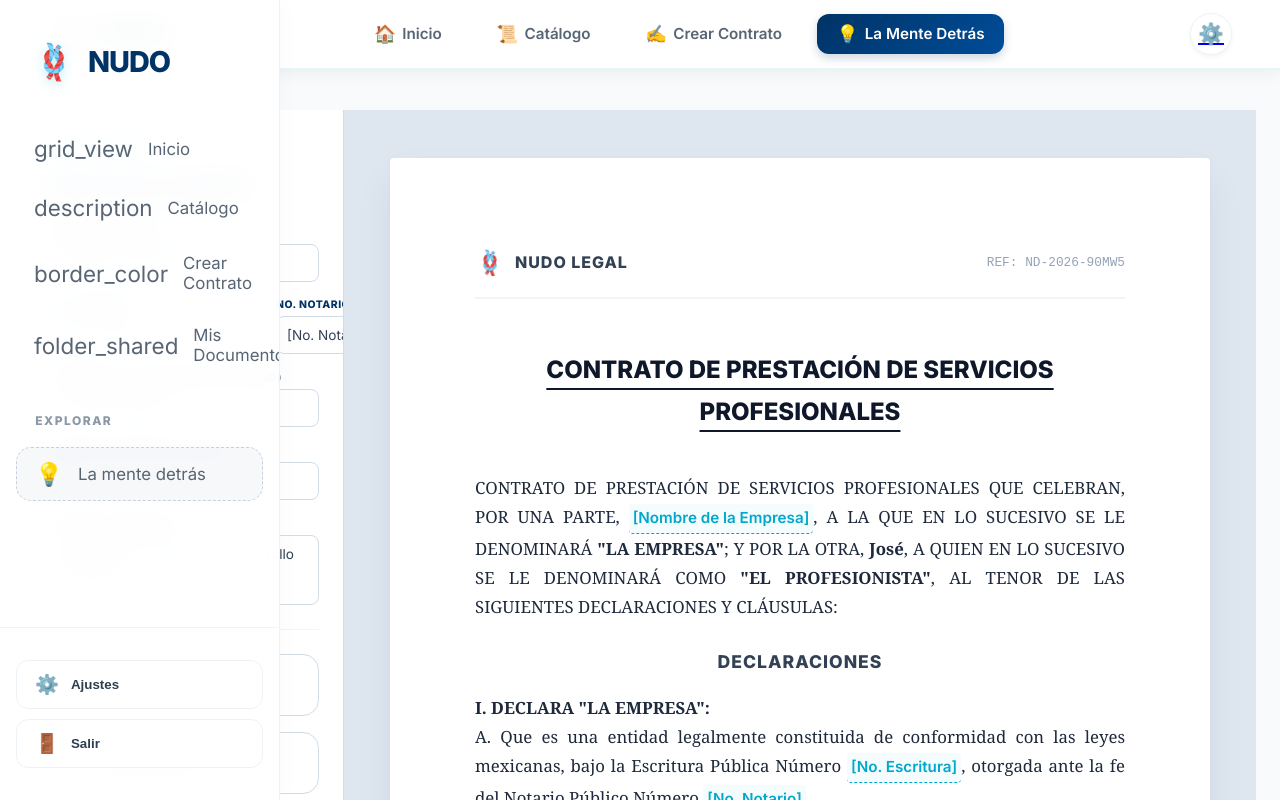
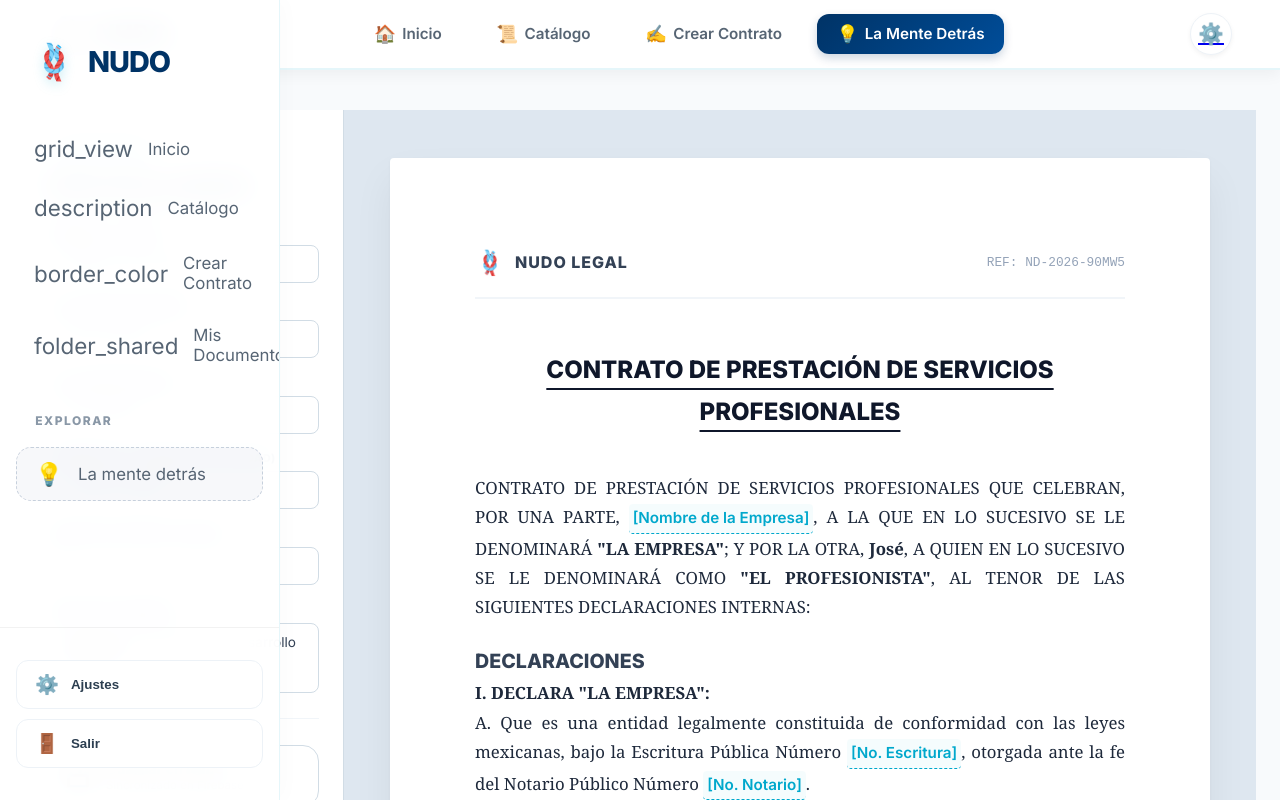
Before and after one commit to ssjoseduardo2002/nudo, an Angular app: page /editor-contrato in a window 1280 px wide. Built offline with nearby package versions, Linux system fonts and the light colour scheme; sample sign-in values are in the browser's storage.

Commit message:
editor-contrato.html

```diff
--- a/src/app/componentes_de_vistas/editor-contrato/editor-contrato.html
+++ b/src/app/componentes_de_vistas/editor-contrato/editor-contrato.html
@@ -7,41 +7,39 @@
         <h3>Estructura NUDO</h3>
       </div>
 
-      <div class="grupo-herramientas" style="display: flex; flex-direction: column; gap: 1rem;">
+      <div class="grupo-herramientas">
 
-        <div class="control-rapido-input" style="display: flex; flex-direction: column; gap: 5px;">
-          <label style="font-size: 0.7rem; font-weight: 800; color: var(--nudo-primario); text-transform: uppercase;">Empresa / Cliente</label>
-          <input type="text" [(ngModel)]="contratoFinal.nombreEmpresa" style="padding: 10px; border-radius: 8px; border: 1px solid #d1dce5; font-family: 'Inter', sans-serif; font-size: 0.85rem; outline: none;" />
+        <div class="control-rapido-input">
+          <label>Empresa / Cliente</label>
+          <input type="text" [(ngModel)]="contratoFinal.nombreEmpresa" />
         </div>
 
-        <div style="display: flex; gap: 10px;">
-          <div class="control-rapido-input" style="display: flex; flex-direction: column; gap: 5px; flex: 1;">
-            <label style="font-size: 0.65rem; font-weight: 800; color: var(--nudo-primario); text-transform: uppercase;">No. Escritura</label>
-            <input type="text" [(ngModel)]="contratoFinal.noEscritura" style="padding: 10px; border-radius: 8px; border: 1px solid #d1dce5; font-family: 'Inter', sans-serif; font-size: 0.85rem; outline: none;" />
-          </div>
-
-          <div class="control-rapido-input" style="display: flex; flex-direction: column; gap: 5px; flex: 1;">
-            <label style="font-size: 0.65rem; font-weight: 800; color: var(--nudo-primario); text-transform: uppercase;">No. Notario</label>
-            <input type="text" [(ngModel)]="contratoFinal.noNotario" style="padding: 10px; border-radius: 8px; border: 1px solid #d1dce5; font-family: 'Inter', sans-serif; font-size: 0.85rem; outline: none;" />
-          </div>
+        <div class="control-rapido-input">
+          <label>No. Escritura Pública</label>
+          <input type="text" [(ngModel)]="contratoFinal.noEscritura" />
         </div>
 
-        <div class="control-rapido-input" style="display: flex; flex-direction: column; gap: 5px;">
-          <label style="font-size: 0.7rem; font-weight: 800; color: var(--nudo-primario); text-transform: uppercase;">Tribunales / Jurisdicción (Ciudad)</label>
-          <input type="text" [(ngModel)]="contratoFinal.ciudadJurisdiccion" style="padding: 10px; border-radius: 8px; border: 1px solid #d1dce5; font-family: 'Inter', sans-serif; font-size: 0.85rem; outline: none;" />
+        <div class="control-rapido-input">
+          <label>No. Notario Público</label>
+          <input type="text" [(ngModel)]="contratoFinal.noNotario" />
         </div>
 
-        <div class="control-rapido-input" style="display: flex; flex-direction: column; gap: 5px;">
-          <label style="font-size: 0.7rem; font-weight: 800; color: var(--nudo-primario); text-transform: uppercase;">Monto del Proyecto (MXN)</label>
-          <input type="number" [(ngModel)]="contratoFinal.montoProyecto" style="padding: 10px; border-radius: 8px; border: 1px solid #d1dce5; font-family: 'Inter', sans-serif; font-size: 0.85rem; outline: none;" />
+        <div class="control-rapido-input">
+          <label>Tribunales / Jurisdicción (Ciudad)</label>
+          <input type="text" [(ngModel)]="contratoFinal.ciudadJurisdiccion" />
         </div>
 
-        <div class="control-rapido-input" style="display: flex; flex-direction: column; gap: 5px;">
-          <label style="font-size: 0.7rem; font-weight: 800; color: var(--nudo-primario); text-transform: uppercase;">Objeto del Servicio</label>
-          <textarea [(ngModel)]="contratoFinal.objetoContrato" rows="3" style="padding: 10px; border-radius: 8px; border: 1px solid #d1dce5; font-family: 'Inter', sans-serif; font-size: 0.85rem; outline: none; resize: none;"></textarea>
+        <div class="control-rapido-input">
+          <label>Monto del Proyecto (MXN)</label>
+          <input type="number" [(ngModel)]="contratoFinal.montoProyecto" />
         </div>
 
-        <hr style="border: 0; border-top: 1px solid #f1f5f9; margin: 0.5rem 0;" />
+        <div class="control-rapido-input">
+          <label>Objeto del Servicio</label>
+          <textarea [(ngModel)]="contratoFinal.objetoContrato" rows="3"></textarea>
+        </div>
+
+        <hr />
 
         <button class="btn-herramienta" (click)="guardarBorrador()">
           <span class="icon">💾</span>
@@ -91,10 +89,10 @@
           <p class="clausula-intro">
             CONTRATO DE PRESTACIÓN DE SERVICIOS PROFESIONALES QUE CELEBRAN, POR UNA PARTE,
             <span class="placeholder">{{ contratoFinal.nombreEmpresa }}</span>, A LA QUE EN LO SUCESIVO SE LE DENOMINARÁ <strong>"LA EMPRESA"</strong>; Y POR LA OTRA,
-            <strong>{{ contratoFinal.nombreProfesionista }}</strong>, A QUIEN EN LO SUCESIVO SE LE DENOMINARÁ COMO <strong>"EL PROFESIONISTA"</strong>, AL TENOR DE LAS SIGUIENTES DECLARACIONES Y CLÁUSULAS:
+            <strong>{{ contratoFinal.nombreProfesionista }}</strong>, A QUIEN EN LO SUCESIVO SE LE DENOMINARÁ COMO <strong>"EL PROFESIONISTA"</strong>, AL TENOR DE LAS SIGUIENTES DECLARACIONES INTERNAS:
           </p>
 
-          <h3 style="margin: 25px 0 15px 0; text-align: center; font-size: 1.1rem; letter-spacing: 1px;">DECLARACIONES</h3>
+          <h3>DECLARACIONES</h3>
 
           <p><strong>I. DECLARA "LA EMPRESA":</strong><br>
             A. Que es una entidad legalmente constituida de conformidad con las leyes mexicanas, bajo la Escritura Pública Número <span class="placeholder">{{ contratoFinal.noEscritura }}</span>, otorgada ante la fe del Notario Público Número <span class="placeholder">{{ contratoFinal.noNotario }}</span>.<br>
@@ -102,10 +100,10 @@
           </p>
 
           <p><strong>II. DECLARA "EL PROFESIONISTA":</strong><br>
-            A. Que es persona física, con plena capacidad legal para obligarse en los términos de este instrumento, contando con los conocimientos técnicos, experience y elementos propios necesarios para la prestación de los servicios requeridos.
+            A. Que es persona física, con plena capacidad legal para obligarse en los términos de este instrumento, contando con los conocimientos técnicos, experiencia y elementos propios necesarios para la prestación de los servicios requeridos.
           </p>
 
-          <h3 style="margin: 25px 0 15px 0; text-align: center; font-size: 1.1rem; letter-spacing: 1px;">CLÁUSULAS</h3>
+          <h3>CLÁUSULAS</h3>
 
           <p><strong>PRIMERA. OBJETO DEL CONTRATO.</strong> "EL PROFESIONISTA" se obliga a prestar sus servicios profesionales consistentes en: <span class="placeholder">{{ contratoFinal.objetoContrato }}</span> de acuerdo con los requerimientos técnicos y buenas prácticas acordadas.</p>
 
@@ -119,7 +117,7 @@
 
           <p><strong>DÉCIMA SÉPTIMA. JURISDICCIÓN Y COMPETENCIA.</strong> Para la interpretación y cumplimiento del presente contrato, las partes se someten expresamente a la jurisdicción y competencia de los tribunales de la <strong>{{ contratoFinal.ciudadJurisdiccion }}</strong>, renunciando de forma explícita a cualquier otro fuero que pudiera corresponderles en razón de sus domicilios presentes o futuros.</p>
 
-          <p style="margin-top: 40px;">Leído el presente instrumento y enteradas las partes de su contenido y alcances legales, lo firman de conformidad en la {{ contratoFinal.ciudadJurisdiccion }}, con fecha de efectividad al <span class="placeholder">{{ contratoFinal.fecha }}</span>.</p>
+          <p class="fecha-firma-pie">Leído el presente instrumento y enteradas las partes de su contenido y alcances legales, lo firman de conformidad en la {{ contratoFinal.ciudadJurisdiccion }}, con fecha de efectividad al <span class="placeholder">{{ contratoFinal.fecha }}</span>.</p>
         </article>
 
         <footer class="seccion-firmas">
@@ -127,13 +125,13 @@
             <div class="espacio-linea"></div>
             <p class="nombre-firma">"LA EMPRESA"</p>
             <small>Representante Legal / Cliente</small>
-            <br><small style="color: #94a3b8; font-size: 0.65rem;">ID: No firmado</small>
+            <br><small class="id-firma">ID: No firmado</small>
           </div>
           <div class="bloque-firma">
             <div class="espacio-linea"></div>
             <p class="nombre-firma">{{ contratoFinal.nombreProfesionista }}</p>
             <small>"EL PROFESIONISTA"</small>
-            <br><small style="color: #10b981; font-size: 0.65rem; font-weight: bold;">Verificado por NUDO</small>
+            <br><small class="status-firma">Verificado por NUDO</small>
           </div>
         </footer>
       </div>
```
